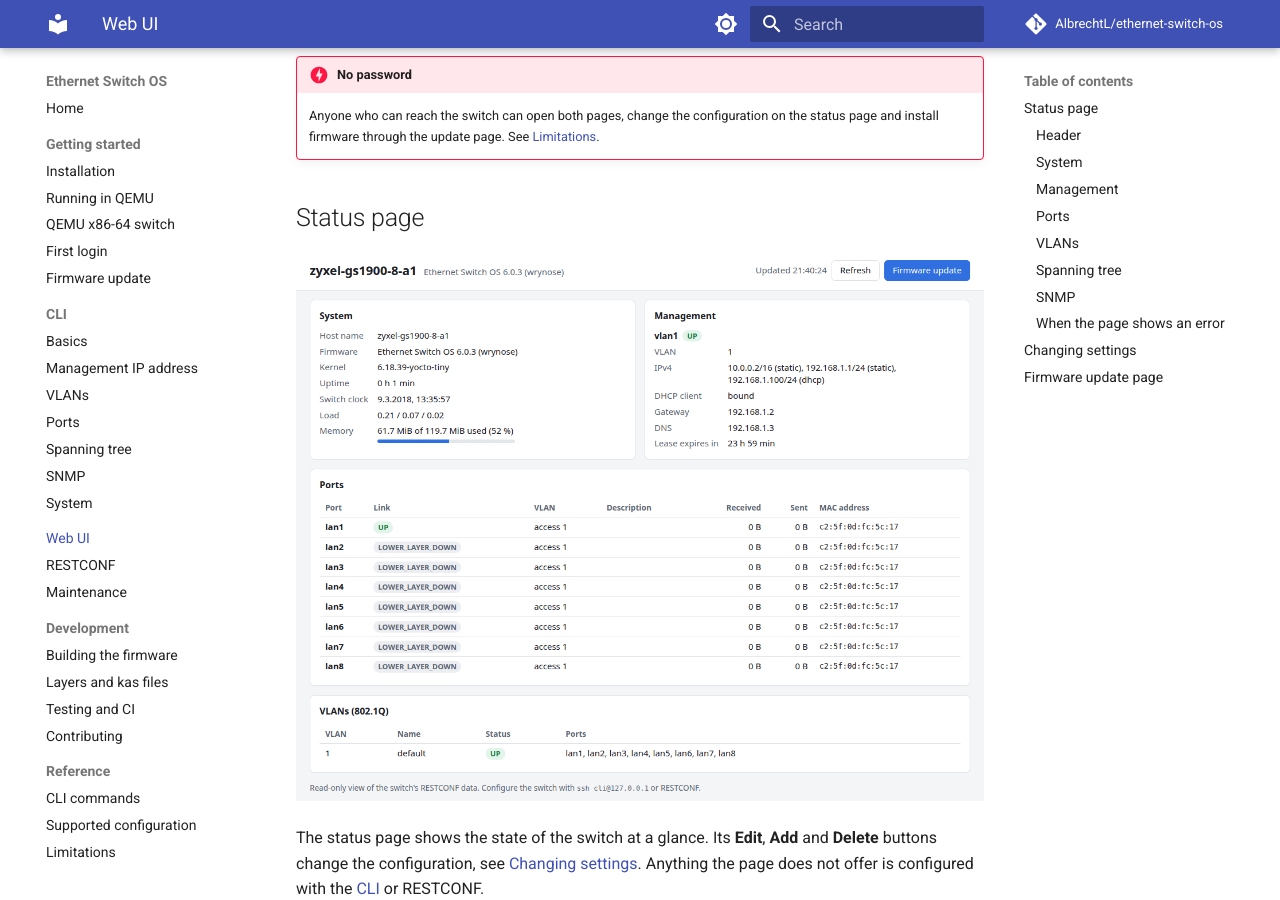
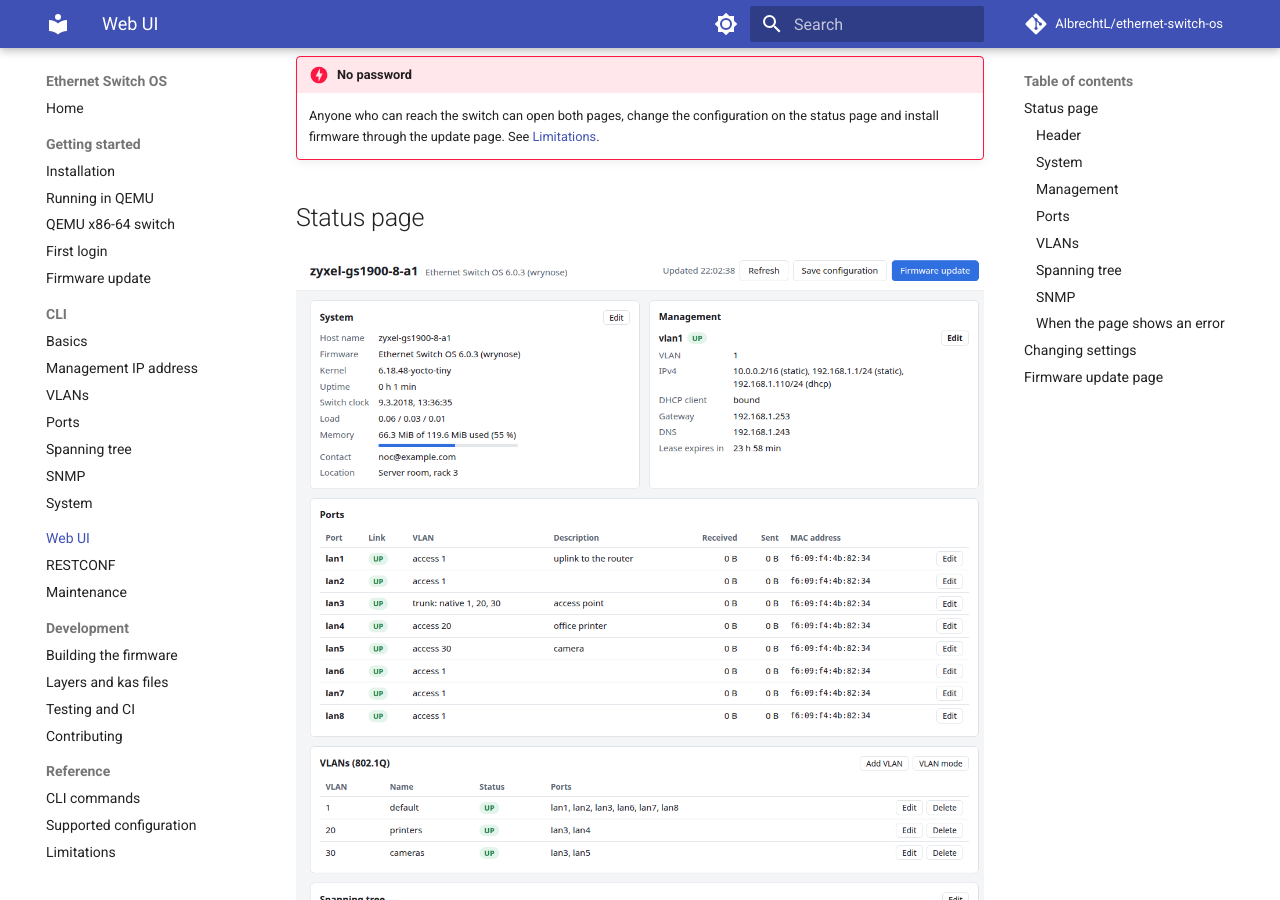
Before and after one commit to AlbrechtL/ethernet-switch-os, an MkDocs documentation site: the page built from docs/web-ui.md, in a window 1280 px wide and 900 px high, scrolled down 380 px. Built offline with MkDocs 1.6.1 and Material for MkDocs 9.7.7, drawn with Linux system fonts in a browser that asks for light colours; comment, search, counter and statistics services are not loaded.

Commit message:
docs: new status page screenshot, and one of an edit dialog
Both taken from the GS1900-8 image booted with scripts/mips-rtl838x-qemu,
configured with VLANs, a trunk port, a DHCP lease, RSTP and an SNMP user.
The old screenshot showed the read-only page.

Co-Authored-By: Claude Sonnet 5 <noreply@anthropic.com>

```diff
--- a/docs/web-ui.md
+++ b/docs/web-ui.md
@@ -17,7 +17,7 @@ Both work in any current browser and need no login.
 
 ## Status page
 
-![The status page of a switch with a DHCP lease](assets/status-page.png)
+![The status page of a switch with VLANs, spanning tree, SNMP and a DHCP lease](assets/status-page.png)
 
 The status page shows the state of the switch at a glance. Its **Edit**,
 **Add** and **Delete** buttons change the configuration, see
```
Also changed, not shown: other parts of docs/web-ui.md (+2 -0 lines), docs/assets/status-page.png, docs/assets/web-ui-port-dialog.png (added).
